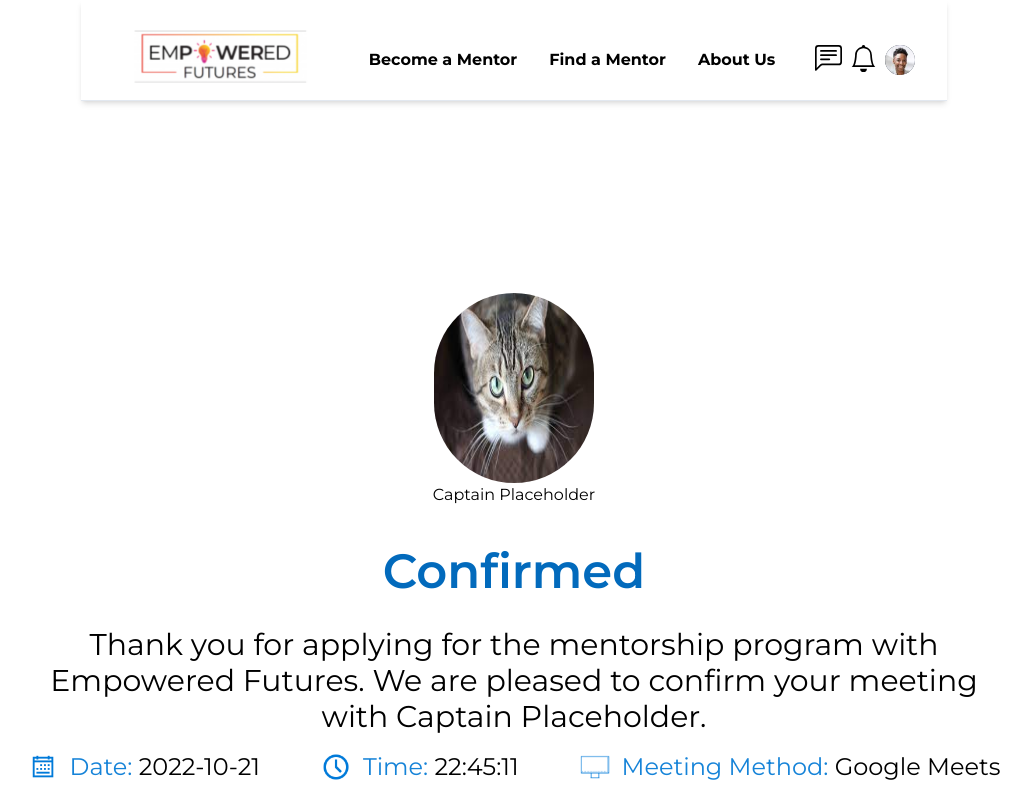
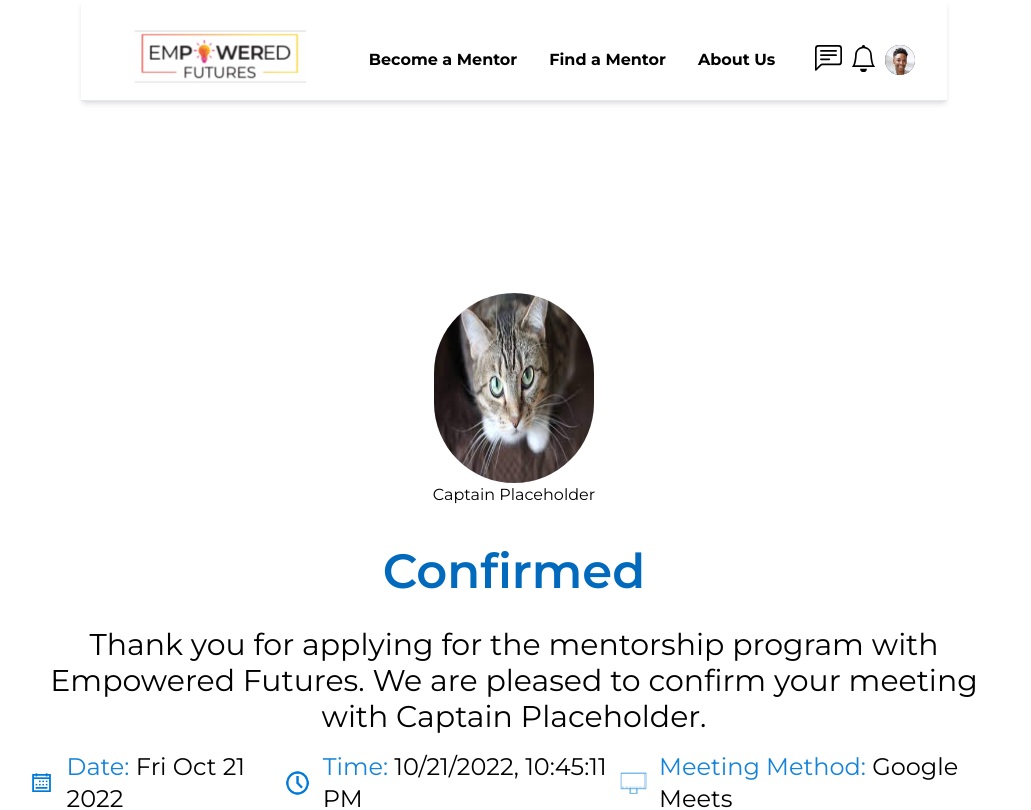
Before and after one commit to JasonXB/EF_Clone, a Next.js app: page /meeting/confirmedMeeting in a window 1280 px wide. Shown: the top 810 px of the page, without its empty margins (126-1157 px from the left). Built offline with nearby package versions, Linux system fonts and the light colour scheme; what tw-elements would draw is missing.

Commit message:
simplify gross verbose funcs into beautiful methods

```diff
--- a/pages/meeting/confirmedMeeting.tsx
+++ b/pages/meeting/confirmedMeeting.tsx
@@ -39,30 +39,17 @@ const ConfirmedMeeting = ({
   place,
 }: ConfirmedMeetingProps) => {
   function getMMDDYYFromDate(dateAsString: string): string {
-    const d = new Date(Date.parse(dateAsString));
-    const adjustmentFromZeroIndexedMonth = 1;
-    const calendarFormatting = // todoRM: fix this calendar formatting & time formatting
-      d.getFullYear().toString() +
-      '-' +
-      (d.getMonth() + adjustmentFromZeroIndexedMonth).toString() +
-      '-' +
-      d.getDate().toString();
-    return calendarFormatting;
+    const d: Date = new Date(Date.parse(dateAsString));
+    return d.toDateString();
   }
 
   function getHHMMFromDate(dateAsString: string): string {
-    const d = new Date(dateAsString);
-    const timeFormatting =
-      d.getHours().toString() +
-      ':' +
-      d.getMinutes().toString() +
-      ':' +
-      d.getSeconds().toString();
-    return timeFormatting;
+    const d: Date = new Date(dateAsString);
+    return d.toLocaleString(); // TODO: verify that the timezone is set correctly for different timezones.
   }
 
-  const date = getMMDDYYFromDate(dateAsString);
-  const time = getHHMMFromDate(dateAsString);
+  const date: string = getMMDDYYFromDate(dateAsString);
+  const time: string = getHHMMFromDate(dateAsString);
 
   return (
     <Layout>
```
